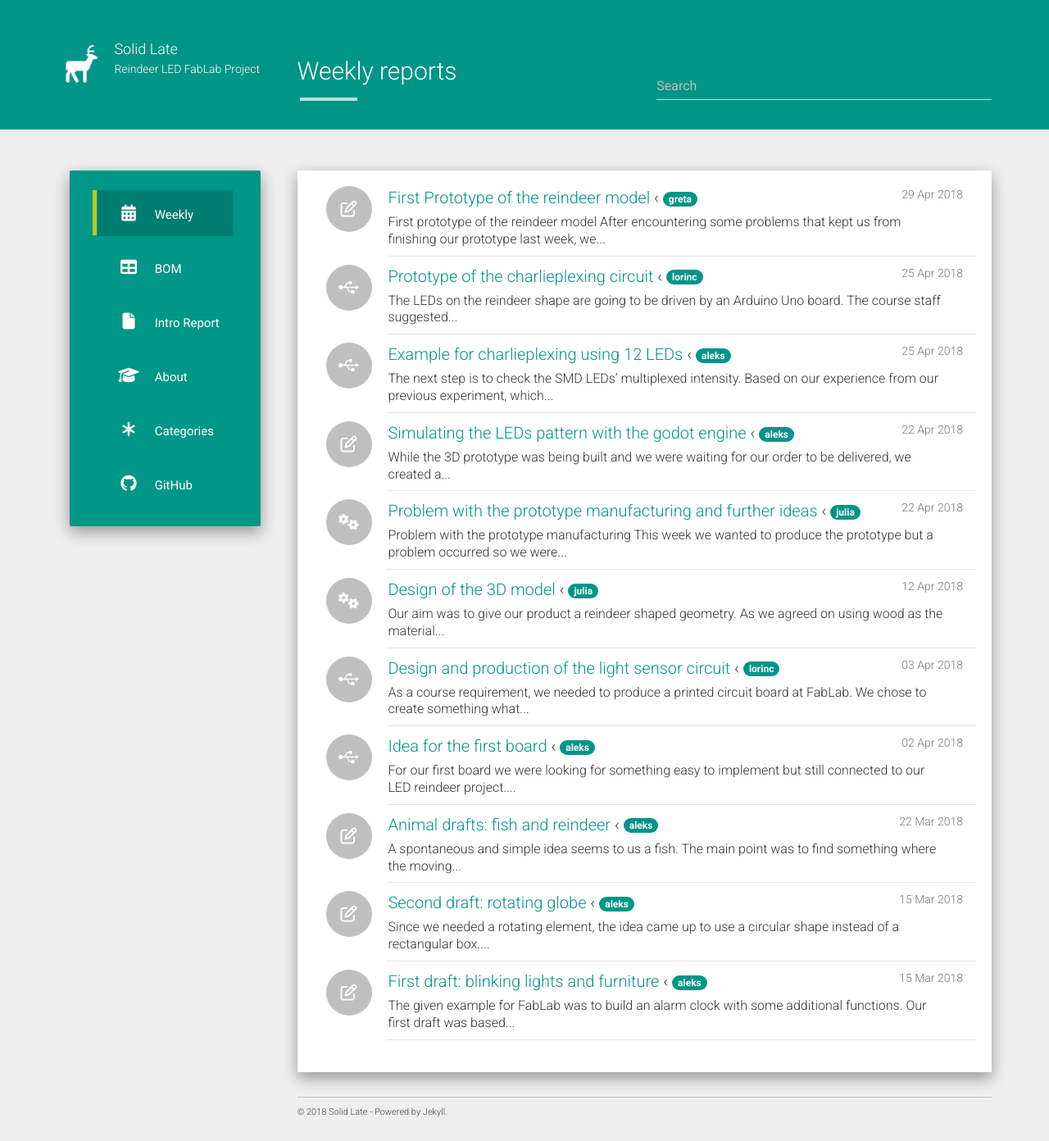
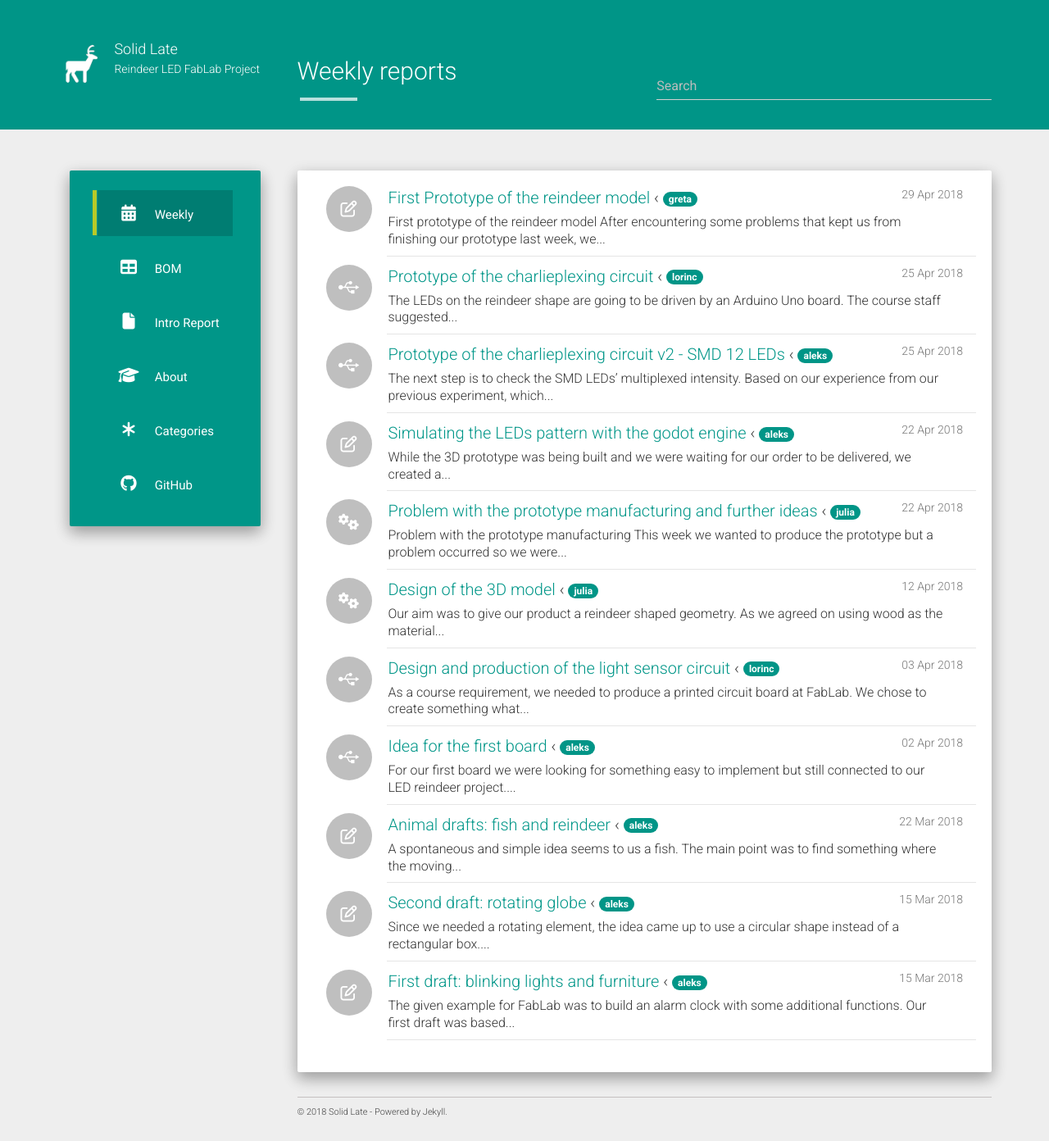
Before and after one commit to solid-late/solid-late.github.io, a Jekyll site: the page built from index.html, in a window 1280 px wide. Shown: the whole page at 82% size. Built offline with Jekyll 4.4.1, drawn with Linux system fonts in a browser that asks for light colours; nearby versions of some CDN libraries; the list of posts is cut into pages by our own code.

Commit message:
Changed the description of my charlieplexing post to fit better the one it refers to as previous step

```diff
--- a/_posts/2018-04-25-charlieplexing-example-board.md
+++ b/_posts/2018-04-25-charlieplexing-example-board.md
@@ -1,6 +1,6 @@
 ---
 layout: post
-title: Example for charlieplexing using 12 LEDs
+title: Prototype of the charlieplexing circuit v2 - SMD 12 LEDs
 date: 2018-04-25
 category: electronics
 authors: aleks
```
